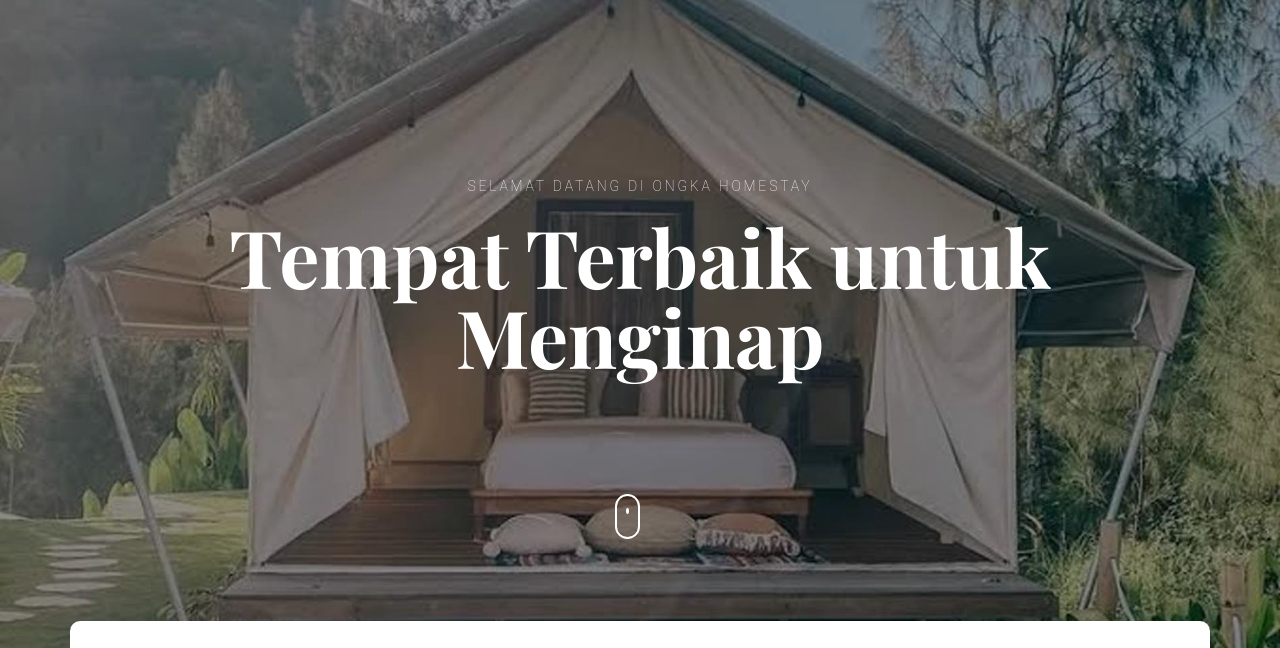
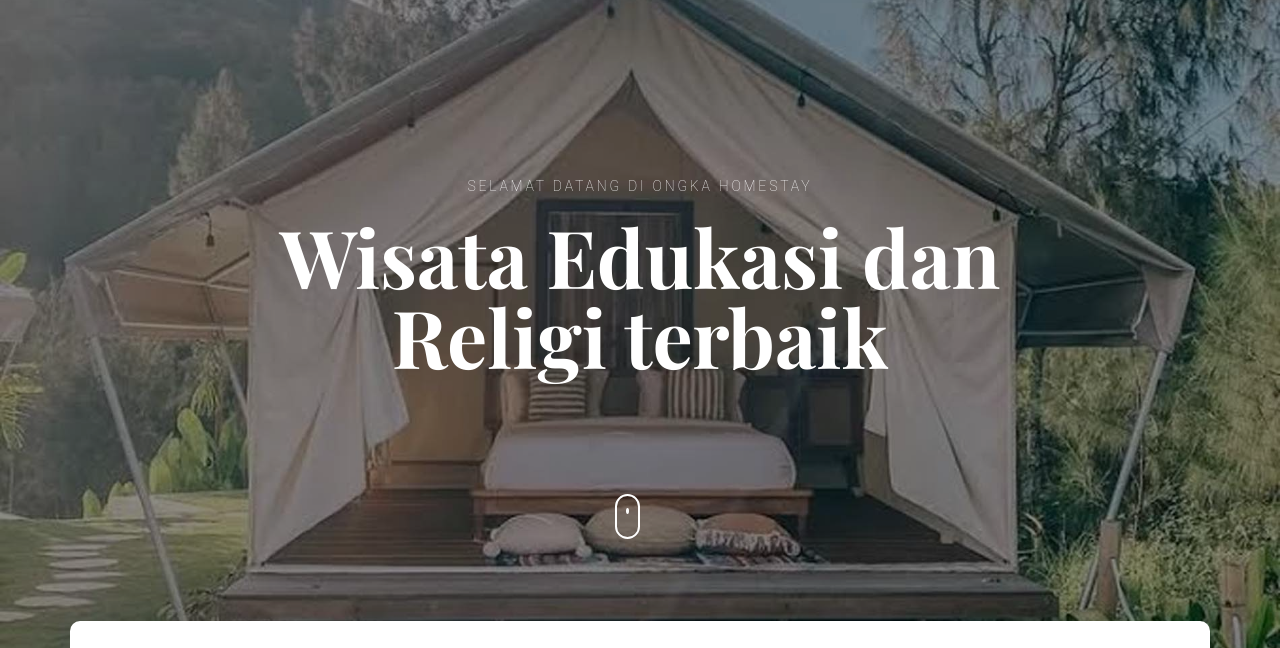
Before and after one commit to muhdanfyan/ongkahomestay, a plain HTML site: page index.html in a window 1280 px wide. Shown: the part 121-769 px from the top of the page. Drawn offline with nearby package versions, Linux system fonts and the light colour scheme; files whose address does not match are found by name; a web font is replaced by a local one.

Commit message:
Update index.html

```diff
--- a/index.html
+++ b/index.html
@@ -68,7 +68,7 @@
         <div class="row site-hero-inner justify-content-center align-items-center">
           <div class="col-md-10 text-center" data-aos="fade-up">
             <span class="custom-caption text-uppercase text-white d-block  mb-3">Selamat Datang di Ongka Homestay</span>
-            <h1 class="heading">Tempat Terbaik untuk Menginap</h1>
+            <h1 class="heading">Wisata Edukasi dan Religi terbaik</h1>
           </div>
         </div>
       </div>
```
